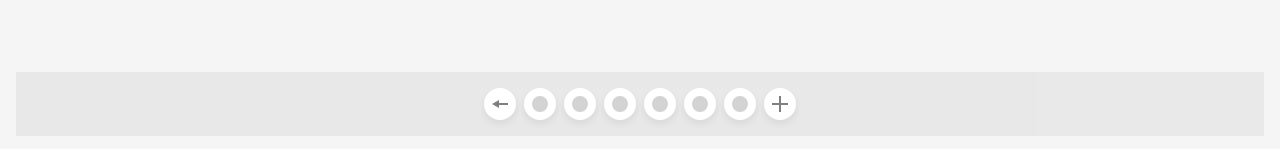
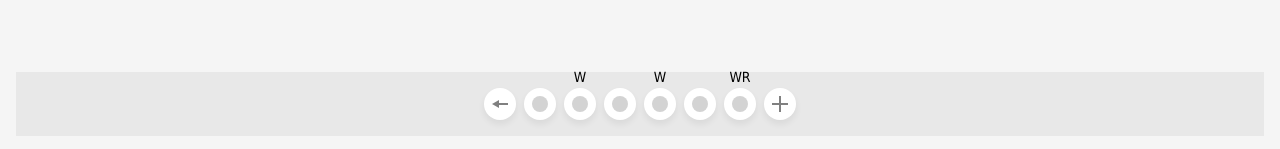
Before and after one commit to jkrayer/adventure-tools, a React (Vite) app: page / in a window 1280 px wide. Shown: the part 648-797 px from the top of the page. Built offline with nearby package versions, Linux system fonts and the light colour scheme.

Commit message:
Add wandering monster label

```diff
--- a/src/components/DungeonTimeTracker/TurnCircle.tsx
+++ b/src/components/DungeonTimeTracker/TurnCircle.tsx
@@ -5,16 +5,24 @@ type TurnCircleProps = {
   turnIndex: number;
 };
 
+const turnMarkers: Record<number, string> = {
+  1: "W",
+  3: "W",
+  5: "WR",
+};
+
 export default function TurnCircle({ turnIndex }: TurnCircleProps) {
   const { currentHour, toggleTurnChecked } = useDungeonTimeTracker();
   const triggerProps = PopOver.useTrigger();
   const checked = currentHour[turnIndex].checked;
+  const marker = turnMarkers[turnIndex];
 
   return (
     <label
       className={`turn-circle ${checked ? "checked" : ""}`}
       onContextMenu={triggerProps.onContextMenu}
     >
+      {marker && <span className="turn-circle-marker">{marker}</span>}
       <input
         checked={checked}
         className="turn-circle-checkbox"
--- a/src/index.css
+++ b/src/index.css
@@ -85,6 +85,7 @@ body {
 
 /* TurnCircle */
 .turn-circle {
+  position: relative;
   display: flex;
   align-items: center;
   justify-content: center;
@@ -94,6 +95,18 @@ body {
   background: var(--white);
   box-shadow: var(--baseShadow);
   cursor: pointer;
+}
+
+.turn-circle-marker {
+  position: absolute;
+  top: -1.1rem;
+  left: 50%;
+  transform: translateX(-50%);
+  font-family: "Jost", Tahoma, Geneva, Verdana, sans-serif;
+  font-size: 0.875rem;
+  line-height: 1;
+  color: #000;
+  pointer-events: none;
 }
 
 .turn-circle-checkbox {
```
